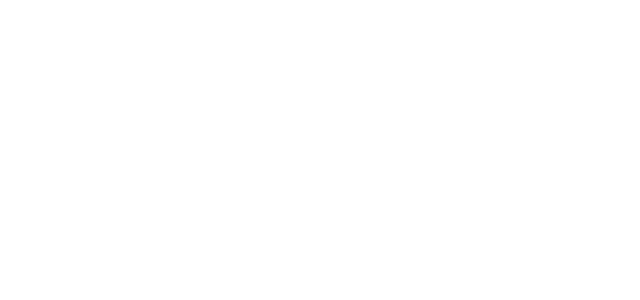
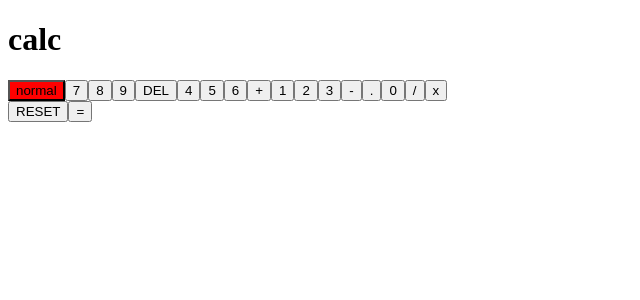
Before and after one commit to kasimugur/calculator-app, a React (Vite) app: page / in a window 1280 px wide. Shown: the top 300 px of the page, without its empty margins (0-640 px from the left). Built offline with nearby package versions, Linux system fonts and the light colour scheme.

Commit message:
components added

```diff
--- a/package.json
+++ b/package.json
@@ -11,7 +11,8 @@
   },
   "dependencies": {
     "react": "^18.3.1",
-    "react-dom": "^18.3.1"
+    "react-dom": "^18.3.1",
+    "styled-components": "^6.1.12"
   },
   "devDependencies": {
     "@eslint/js": "^9.9.0",
--- a/src/App.jsx
+++ b/src/App.jsx
@@ -1,8 +1,10 @@
+import Calculator from "./components/Calculator"
 
 function App() {
 
   return (
     <>
+    <Calculator />
     </>
   )
 }
--- /dev/null
+++ b/src/components/Button.jsx
@@ -0,0 +1,35 @@
+import styled from "styled-components"
+
+export default function Button() {
+  const Button = styled.button`
+  background-color: red;
+  `;
+  return (
+    <>
+    <div className="card">
+      <Button>normal</Button>
+    <button className="btn">7</button>
+    <button className="btn">8</button>
+    <button className="btn">9</button>
+    <button className="btn">DEL</button>
+    <button className="btn">4</button>
+    <button className="btn">5</button>
+    <button className="btn">6</button>
+    <button className="btn">+</button>
+    <button className="btn">1</button>
+    <button className="btn">2</button>
+    <button className="btn">3</button>
+    <button className="btn">-</button>
+    <button className="btn">.</button>
+    <button className="btn">0</button>
+    <button className="btn">/</button>
+    <button className="btn">x</button>
+    <div className="btnReset">
+    <button className="btn">RESET</button>
+    <button className="btn">=</button>
+
+    </div>
+    </div>
+    </>
+  )
+}
--- /dev/null
+++ b/src/components/Calculator.jsx
@@ -0,0 +1,12 @@
+import Button from "./Button";
+
+export default function Calculator() {
+  return (
+    <>
+    <div className="header">
+      <h1>calc</h1>
+    </div>
+    <Button />
+    </>
+  )
+}
```
Also changed, not shown: 1 other file (tests, documents, lock files or other folders).
